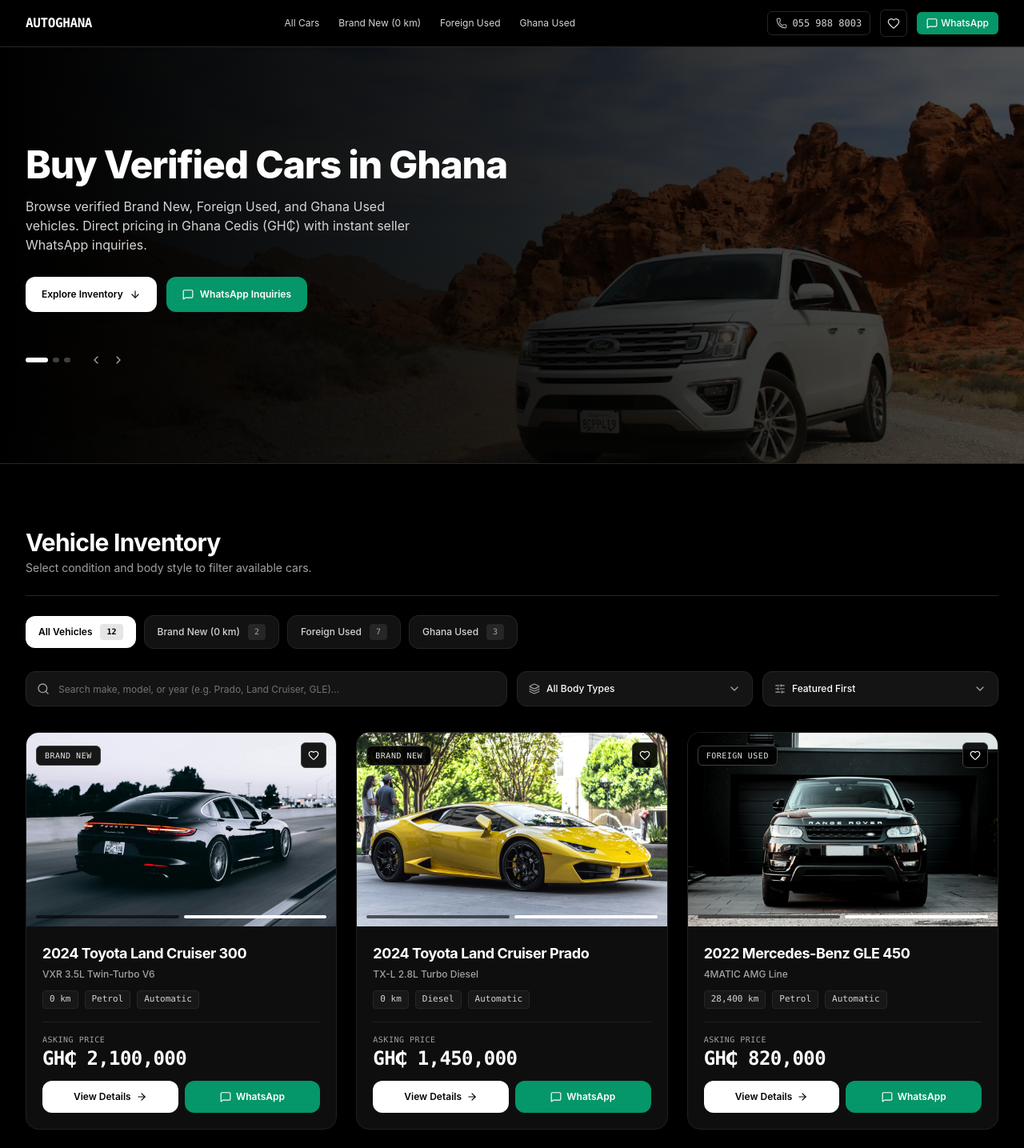
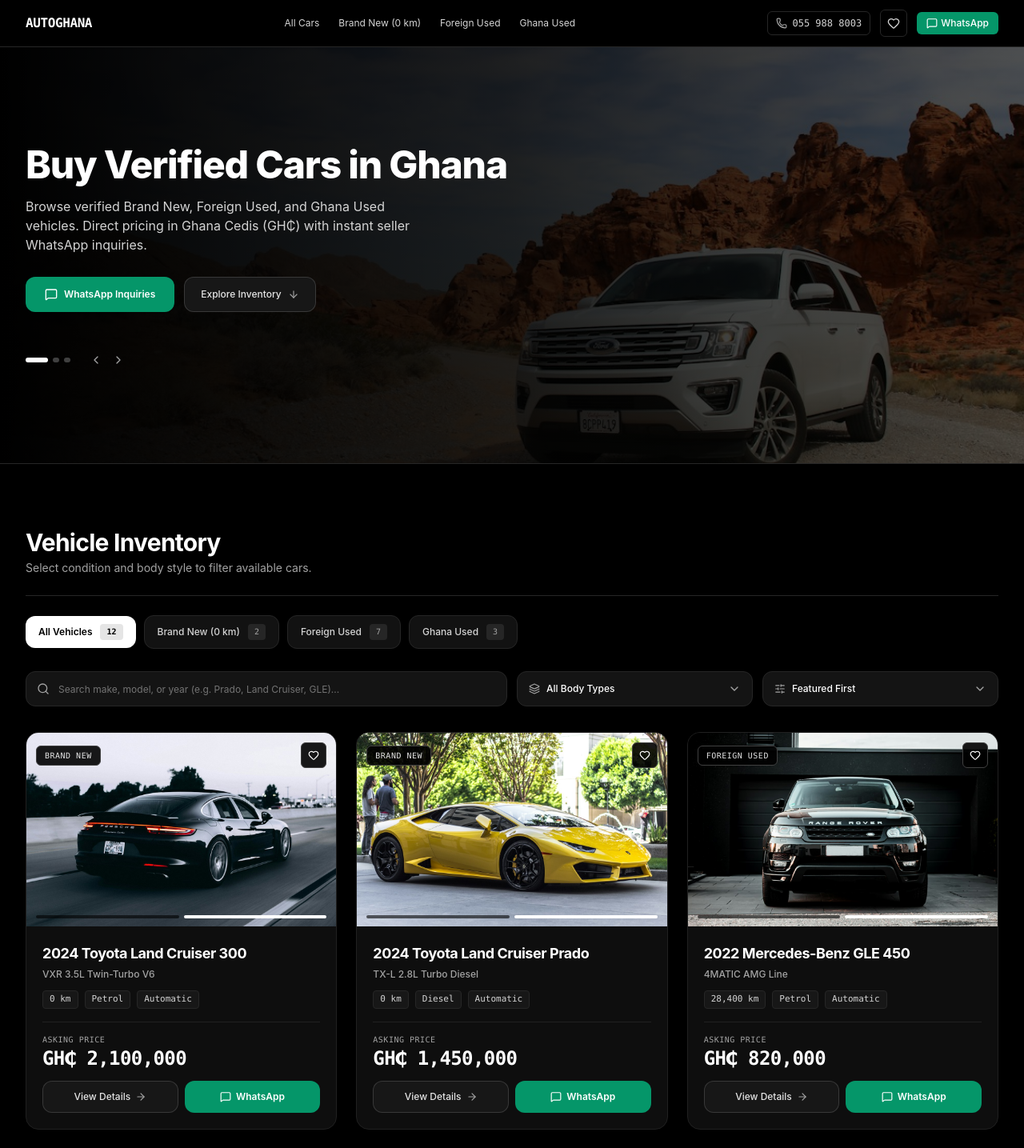
Before and after one commit to henryamos/car-sales, a Next.js app: page / in a window 1280 px wide. Shown: the top 1435 px of the page at 80% size. Built offline with nearby package versions, Linux system fonts and the light colour scheme.

Commit message:
fix(ux): harmonize button hierarchy to prevent color competition

```diff
--- a/src/components/cards/CarCard.tsx
+++ b/src/components/cards/CarCard.tsx
@@ -191,10 +191,10 @@ export function CarCard({ car }: CarCardProps) {
 
             <Link
               href={`/cars/${car.id}`}
-              className="h-11 sm:h-10 px-3 rounded-xl bg-white text-black hover:bg-neutral-200 text-xs font-semibold flex items-center justify-center gap-1.5 transition-colors order-2 sm:order-1"
+              className="h-11 sm:h-10 px-3 rounded-xl bg-neutral-900 border border-neutral-700/80 hover:border-neutral-500 hover:bg-neutral-800 text-neutral-200 hover:text-white text-xs font-medium flex items-center justify-center gap-1.5 transition-colors order-2 sm:order-1"
             >
               <span>View Details</span>
-              <ArrowRight className="w-3.5 h-3.5" />
+              <ArrowRight className="w-3.5 h-3.5 text-neutral-400" />
             </Link>
           </div>
         </div>
--- a/src/components/hero/HeroSection.tsx
+++ b/src/components/hero/HeroSection.tsx
@@ -67,24 +67,24 @@ export function HeroSection() {
             Browse verified Brand New, Foreign Used, and Ghana Used vehicles. Direct pricing in Ghana Cedis (GH₵) with instant seller WhatsApp inquiries.
           </p>
 
-          {/* Action Buttons: Vertical arrangement on mobile screens, horizontal on sm+ */}
+          {/* Action Buttons: Clear primary/secondary hierarchy with zero visual competition */}
           <div className="flex flex-col sm:flex-row items-stretch sm:items-center gap-3 pt-3 w-full sm:w-auto">
-            <a
-              href="#inventory"
-              className="h-11 px-5 rounded-xl bg-white text-black hover:bg-neutral-200 font-semibold text-xs flex items-center justify-center gap-2 transition-colors w-full sm:w-auto"
-            >
-              <span>Explore Inventory</span>
-              <ArrowDown className="w-3.5 h-3.5" />
-            </a>
-
             <a
               href={`https://wa.me/${WHATSAPP_NUMBER}?text=Hello%20AutoGhana,%20inquiring%20about%20available%20cars.`}
               target="_blank"
               rel="noopener noreferrer"
-              className="h-11 px-5 rounded-xl bg-emerald-600 hover:bg-emerald-500 text-white font-semibold text-xs flex items-center justify-center gap-2 transition-colors w-full sm:w-auto"
+              className="h-11 px-6 rounded-xl bg-emerald-600 hover:bg-emerald-500 text-white font-semibold text-xs flex items-center justify-center gap-2 transition-colors w-full sm:w-auto shadow-sm"
             >
-              <MessageSquare className="w-3.5 h-3.5" />
+              <MessageSquare className="w-4 h-4" />
               <span>WhatsApp Inquiries</span>
+            </a>
+
+            <a
+              href="#inventory"
+              className="h-11 px-5 rounded-xl bg-neutral-900 border border-neutral-700/80 hover:border-neutral-500 hover:bg-neutral-800 text-neutral-200 hover:text-white font-medium text-xs flex items-center justify-center gap-2 transition-colors w-full sm:w-auto"
+            >
+              <span>Explore Inventory</span>
+              <ArrowDown className="w-3.5 h-3.5 text-neutral-400" />
             </a>
           </div>
         </div>
```
